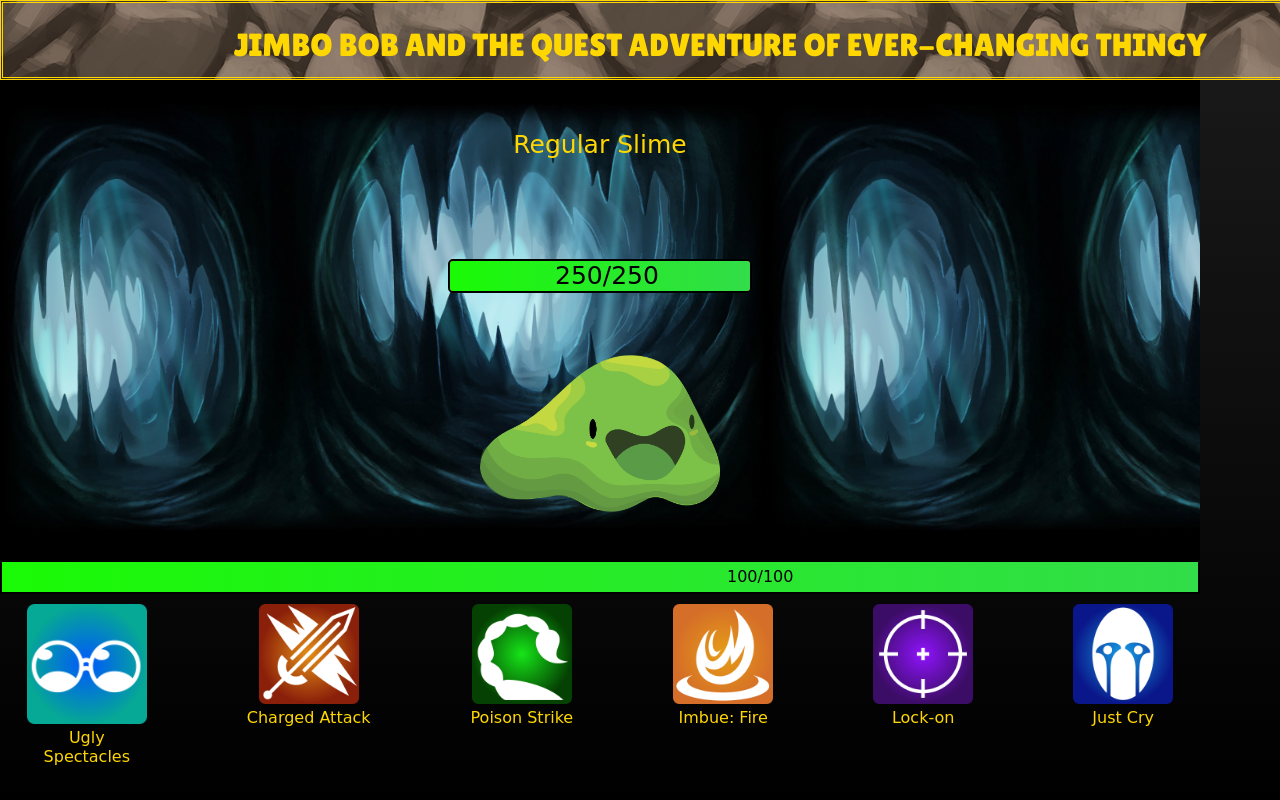
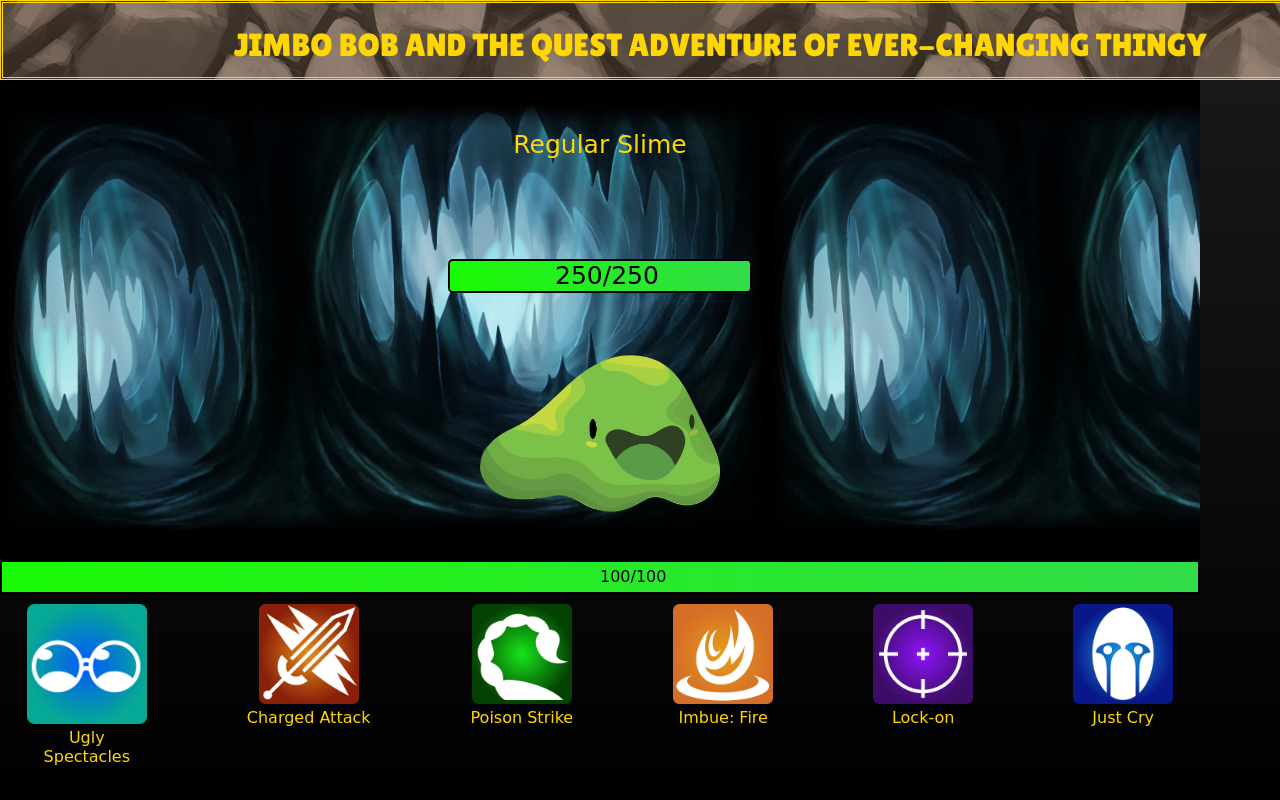
Before and after one commit to DementedDarsh/DementedDarsh.github.io, a plain HTML site: page index.html in a window 1280 px wide. Both pictures are taken after a click on the element "To battle!". Shown: the top 800 px of the page. Drawn offline with Linux system fonts and the light colour scheme; a web font is replaced by a local one.

Commit message:
css tweaks

```diff
--- a/styles.css
+++ b/styles.css
@@ -153,7 +153,7 @@ header, footer, article, nav, div {
   position: absolute;
   align-items: center;
   font-family: 'Skranji', cursive;
-  margin-left: 725px;
+  margin-left: 50%;
   margin-top: -25px;
 }
 
```
